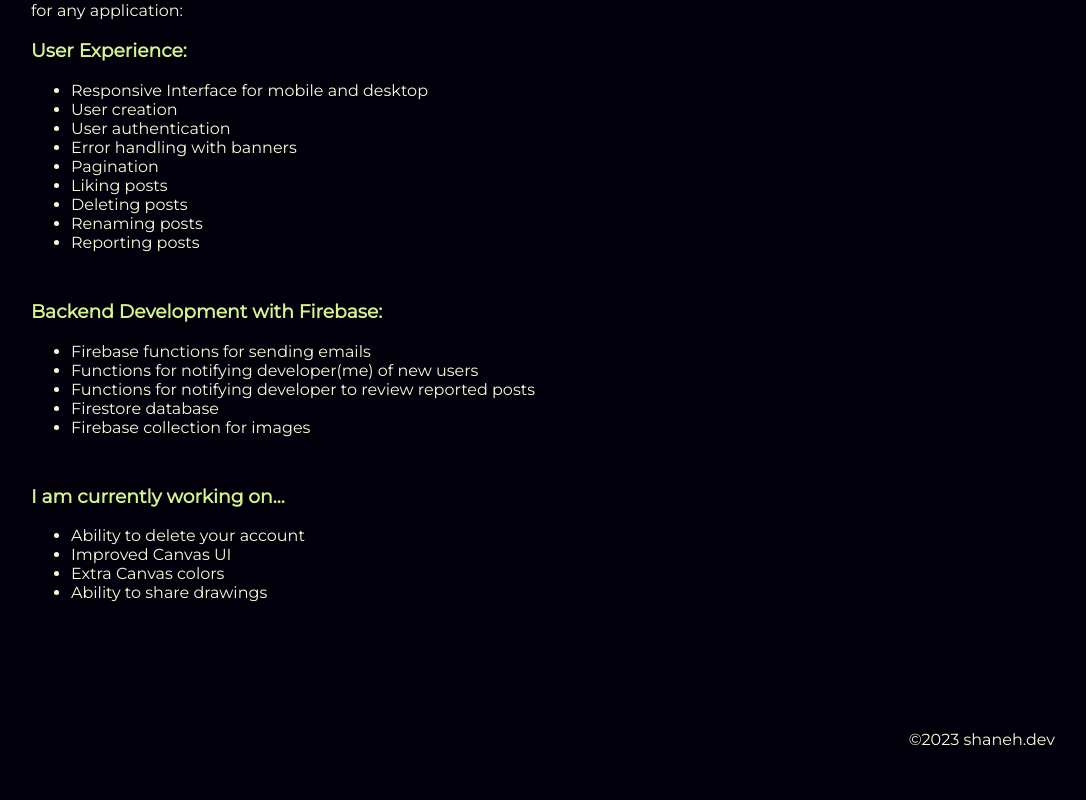
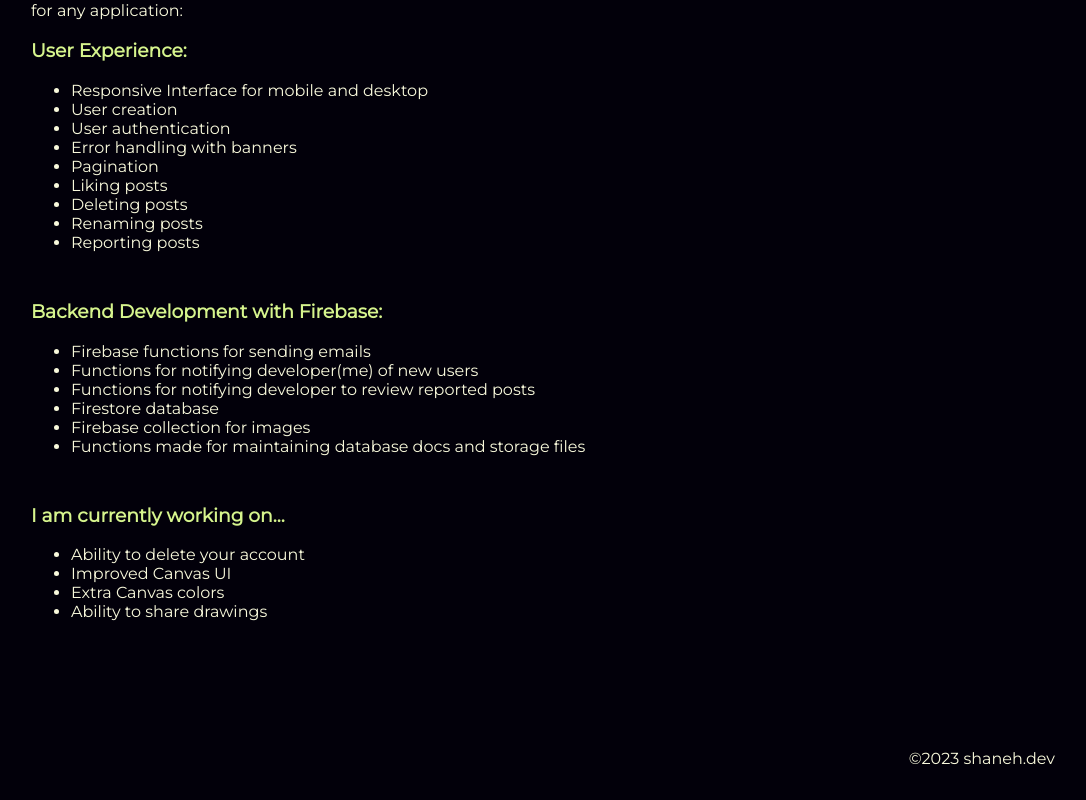
Before and after one commit to ShaneHoughton/shaneh.dev, a React (Create React App) app: page /projects/sketchi in a window 1280 px wide. Shown: the part 1081-1881 px from the top of the page, without its empty margins (97-1183 px from the left). Built offline with nearby package versions, Linux system fonts and the light colour scheme.

Commit message:
update bullet point

```diff
--- a/src/Pages/Projects/Sketchi/SketchiPage.js
+++ b/src/Pages/Projects/Sketchi/SketchiPage.js
@@ -49,6 +49,7 @@ const SketchiPage = () => {
         <li>Functions for notifying developer to review reported posts</li>
         <li>Firestore database</li>
         <li>Firebase collection for images</li>
+        <li>Functions made for maintaining database docs and storage files</li>
       </ul>
 
       <h3>I am currently working on...</h3>
```
